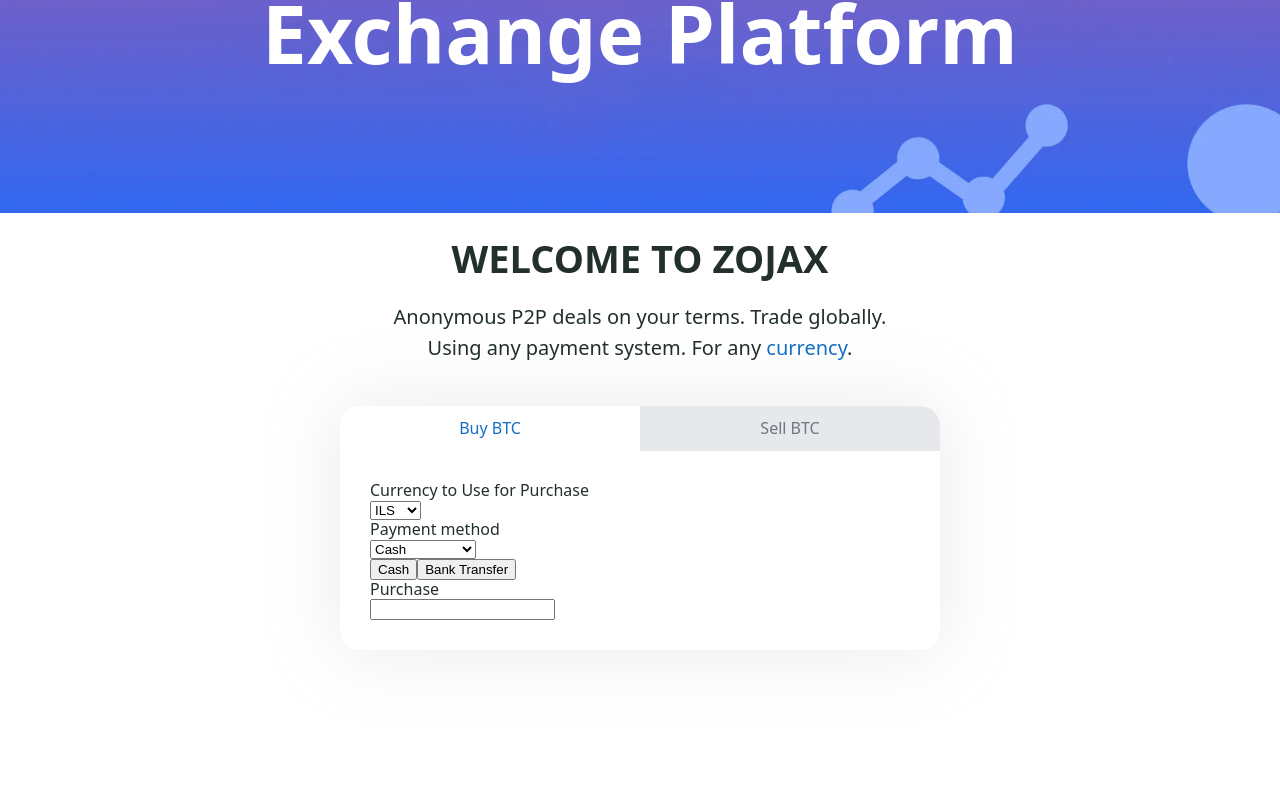
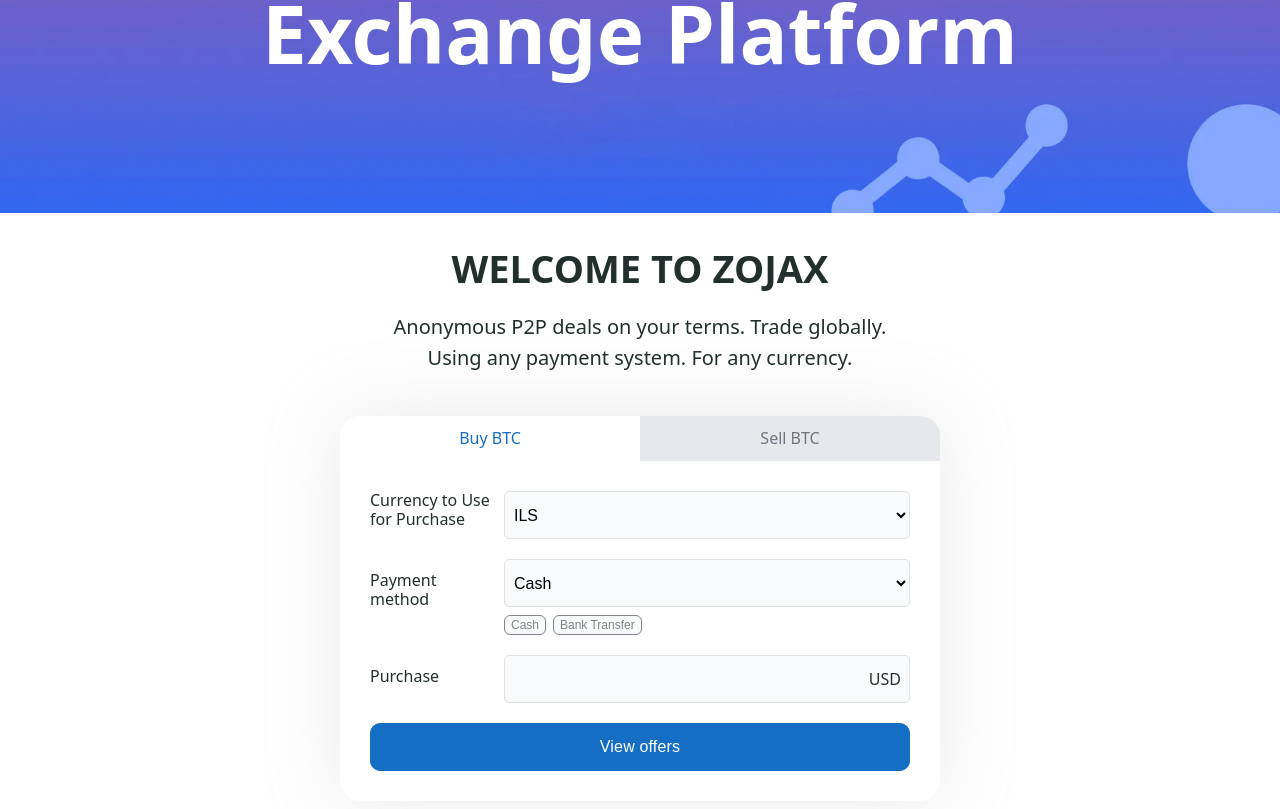
Before and after one commit to alex-tiutiunyk/HODL.zojax.com, a React (Vite) app: page / in a window 1280 px wide. Shown: the part 427-1236 px from the top of the page. Before the commit the page ends 1211 px from the top, so only its background shows below. Built offline with nearby package versions, Linux system fonts and the light colour scheme.

Commit message:
Finish form

```diff
--- a/src/App.jsx
+++ b/src/App.jsx
@@ -11,10 +11,6 @@ function App() {
         <WelcomeSection />
         <br />
         <br />
-        <br />
-        <br />
-        <br />
-        <br />
       </div>
     </>
   );
--- a/src/components/CurrencyFilter/CurrencyFilter.jsx
+++ b/src/components/CurrencyFilter/CurrencyFilter.jsx
@@ -13,22 +13,31 @@ const CurrencyFilter = () => {
         </TabList>
 
         <TabPanel>
+          <div className='form'>
             <div className='form-row inline'>
-            <label htmlFor='currency'>Currency to Use for Purchase</label>
+              <label htmlFor='currency' className='form-row_label'>
+                Currency to Use for Purchase
+              </label>
               <div className='form-row_holder'>
+                <div className='select'>
                   <select id='currency'>
                     <option selected>ILS</option>
                     <option>USD</option>
                   </select>
                 </div>
               </div>
+            </div>
             <div className='form-row inline'>
-            <label htmlFor='method'>Payment method</label>
+              <label htmlFor='method' className='form-row_label pt-1'>
+                Payment method
+              </label>
               <div className='form-row_holder'>
+                <div className='select'>
                   <select id='method'>
                     <option selected>Cash</option>
                     <option>Bank Transfer</option>
                   </select>
+                </div>
                 <div className='chip-container'>
                   <button className='badge'>Cash</button>
                   <button className='badge'>Bank Transfer</button>
@@ -36,12 +45,17 @@ const CurrencyFilter = () => {
               </div>
             </div>
             <div className='form-row inline'>
-            <label htmlFor='purchase'>Purchase</label>
+              <label htmlFor='purchase' className='form-row_label pt-1'>
+                Purchase
+              </label>
               <div className='form-row_holder'>
-              <div className='text-field' value='USD'>
+                <div className='text-field'>
                   <input type='text' id='purchase' />
+                  <span className='text-field__label'>USD</span>
                 </div>
               </div>
+            </div>
+            <button className='btn btn-primary'>View offers</button>
           </div>
         </TabPanel>
         <TabPanel>
--- a/src/components/CurrencyFilter/CurrencyFilter.scss
+++ b/src/components/CurrencyFilter/CurrencyFilter.scss
@@ -42,3 +42,102 @@
 .react-tabs__tab-panel {
   padding: 30px;
 }
+
+.form {
+  display: flex;
+  flex-direction: column;
+  gap: 20px;
+}
+
+.form-row {
+  &.inline {
+    display: flex;
+    flex-direction: column;
+    gap: 10px;
+
+    @media (min-width: 768px) {
+      flex-direction: row;
+    }
+  }
+}
+
+.form-row_label {
+  @media (min-width: 768px) {
+    flex-basis: 124px;
+  }
+
+  &.pt-1 {
+    @media (min-width: 768px) {
+      padding-top: 12px;
+    }
+  }
+}
+
+.form-row_holder {
+  flex-grow: 1;
+  display: flex;
+  flex-direction: column;
+}
+
+.select {
+  height: 48px;
+  background: #f9fafc;
+  border: 1px solid #e0e1e4;
+  border-radius: 5px;
+  padding-left: 5px;
+
+  select {
+    width: 100%;
+    height: 100%;
+    font-size: 1rem;
+    border: none;
+    background: none;
+
+    &:focus {
+      outline: none;
+    }
+  }
+}
+
+.chip-container {
+  padding: 8px 0 0;
+  display: flex;
+  gap: 7px;
+}
+
+.badge {
+  background: #f9fafc;
+  border: 1px solid #818489;
+  font-weight: 500;
+  font-size: 12px;
+  line-height: 16px;
+  border-radius: 0.375rem;
+  color: #818489;
+  cursor: pointer;
+}
+
+.text-field {
+  height: 48px;
+  background: #f9fafc;
+  border: 1px solid #e0e1e4;
+  border-radius: 5px;
+  padding: 10px 8px;
+  display: flex;
+  align-items: center;
+
+  input {
+    font-size: 1rem;
+    flex-grow: 1;
+    height: 40px;
+    width: 100%;
+    line-height: 20px;
+    padding: 10px 0;
+    margin: 0;
+    border: none;
+    background: none;
+
+    &:focus {
+      outline: none;
+    }
+  }
+}
--- a/src/components/Header/header.scss
+++ b/src/components/Header/header.scss
@@ -220,40 +220,6 @@
   }
 }
 
-/* buttons */
-.btn {
-  display: inline-block;
-  font-size: 1rem;
-  line-height: 30px;
-  font-weight: 500;
-  letter-spacing: 0.01em;
-  color: #212529;
-  text-align: center;
-  text-decoration: none;
-  vertical-align: middle;
-  height: 48px;
-  cursor: pointer;
-  -webkit-user-select: none;
-  -moz-user-select: none;
-  user-select: none;
-  background-color: transparent;
-  border: 1px solid transparent;
-  padding: 6px 20px;
-  border-radius: 10px;
-  transition: all 0.3s linear;
-  white-space: nowrap;
-}
-
-.btn:focus {
-  outline: 0;
-}
-
-.btn-primary {
-  color: #fff;
-  background-color: #146ec4;
-  border-color: #146ec4;
-}
-
 .mobile-menu .btn {
   width: 100%;
   font-weight: 600;
--- a/src/components/WelcomeSection/WelcomeSection.jsx
+++ b/src/components/WelcomeSection/WelcomeSection.jsx
@@ -8,9 +8,7 @@ const WelcomeSection = () => {
         <header className='welcome-section__head'>
           <h1 className='welcome-section_title'>Welcome to Zojax</h1>
           <p>Anonymous P2P deals on your terms. Trade globally.</p>
-          <p>
-            Using any payment system. For any <a href='#'>currency</a>.
-          </p>
+          <p>Using any payment system. For any currency.</p>
         </header>
         <CurrencyFilter />
       </div>
--- a/src/components/WelcomeSection/WelcomeSection.scss
+++ b/src/components/WelcomeSection/WelcomeSection.scss
@@ -1,5 +1,5 @@
 .welcome-section {
-  padding: 20px 0;
+  padding: 30px 0;
 }
 
 .welcome-section__container {
@@ -10,18 +10,27 @@
 
 .welcome-section__head {
   text-align: center;
-  font-size: 20px;
+  font-size: 16px;
   line-height: 1.3;
   font-weight: 500;
   margin-bottom: 45px;
+
+  @media (min-width: 768px) {
+    font-size: 20px;
+  }
 }
 
 .welcome-section_title {
-  font-size: 38px;
-  line-height: 51px;
+  font-size: 24px;
+  line-height: 1.35;
   font-weight: 700;
   text-transform: uppercase;
-  margin: 0 0 20px;
+  margin: 0 0 10px;
+
+  @media (min-width: 768px) {
+    font-size: 38px;
+    margin: 0 0 20px;
+  }
 }
 
 .welcome-section__head p {
--- a/src/index.css
+++ b/src/index.css
@@ -49,3 +49,37 @@ a {
     padding-top: 63px;
   }
 }
+
+/* buttons */
+.btn {
+  display: inline-block;
+  font-size: 1rem;
+  line-height: 30px;
+  font-weight: 500;
+  letter-spacing: 0.01em;
+  color: #212529;
+  text-align: center;
+  text-decoration: none;
+  vertical-align: middle;
+  height: 48px;
+  cursor: pointer;
+  -webkit-user-select: none;
+  -moz-user-select: none;
+  user-select: none;
+  background-color: transparent;
+  border: 1px solid transparent;
+  padding: 6px 20px;
+  border-radius: 10px;
+  transition: all 0.3s linear;
+  white-space: nowrap;
+}
+
+.btn:focus {
+  outline: 0;
+}
+
+.btn-primary {
+  color: #fff;
+  background-color: #146ec4;
+  border-color: #146ec4;
+}
```
Lines whose indentation alone changed are shown as unchanged.
